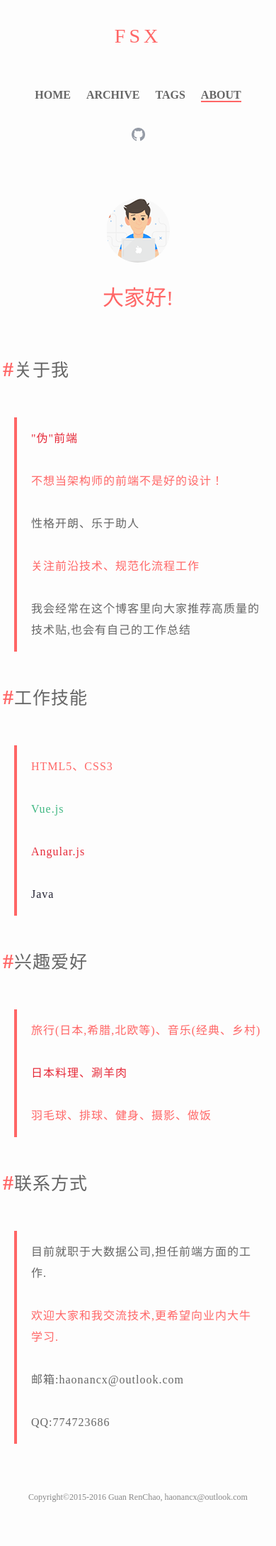
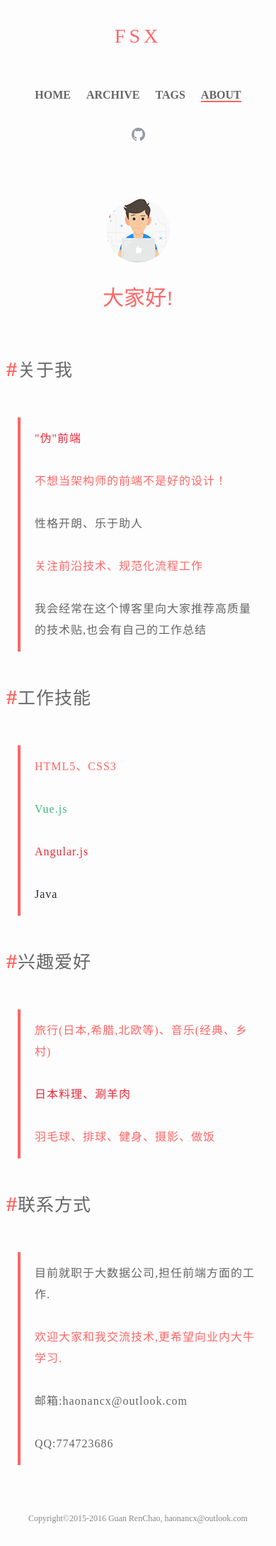
Before and after one commit to xtd420/Haonancx.github.io, a Jekyll site: the page built from about.html, in a window 390 px wide. Shown: the whole page at 71% size. Built offline with Jekyll 4.4.1, drawn with Linux system fonts in a browser that asks for light colours; before the commit the page ends 2148 px from its top, so only the background shows below that.

Commit message:
about changes css style

```diff
--- a/about.html
+++ b/about.html
@@ -75,7 +75,7 @@ layout: default
 	.about-main {
 	max-width: 600px;
 	margin: 50px auto 0;
-	padding: 0 5px 30px;
+	padding: 0 10px 30px;
 	position: relative;
 	}
 	.aboutContact h2:before, .aboutMe h2:before, .Hobby h2:before,.Work h2:before {
```
